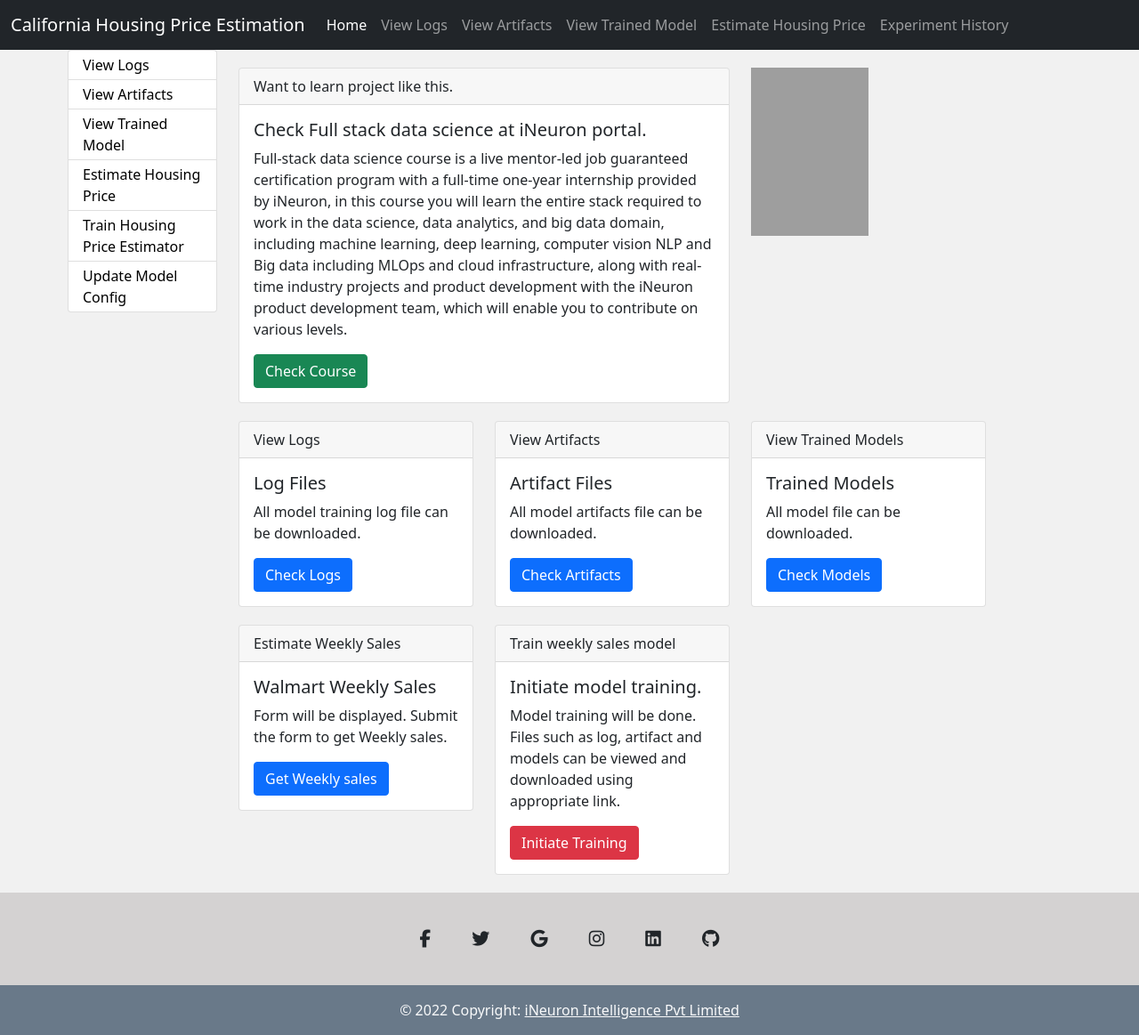
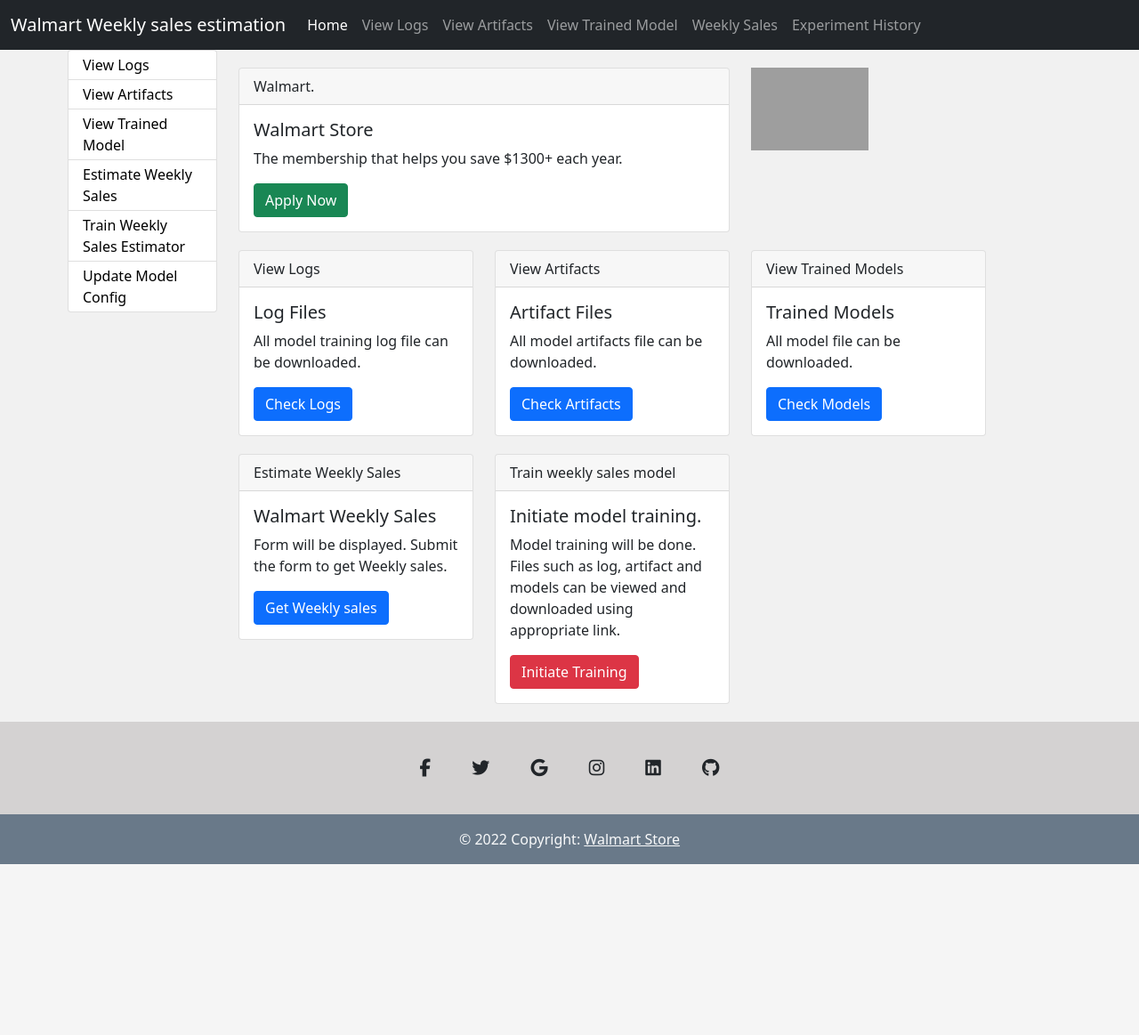
Before and after one commit to jjininu/store-sales-, a Flask app: page / in a window 1280 px wide. Shown: the whole page at 89% size. After the commit the page ends 971 px from the top, so only its background shows below. Run offline with Flask 2, Linux system fonts and the light colour scheme; some libraries are stand-ins or nearby versions; grey boxes are pictures that could not be loaded.

Commit message:
template update

```diff
--- a/app.py
+++ b/app.py
@@ -1,7 +1,7 @@
 from flask import Flask, request
 import sys
 
-import pip
+
 from weekly_sales.util.util import read_yaml_file, write_yaml_file
 from matplotlib.style import context
 from weekly_sales.logger import logging
--- a/requirements.txt
+++ b/requirements.txt
@@ -1,5 +1,5 @@
 numpy
-Flask
+flask
 gunicorn
 sklearn
 pandas
--- a/templates/header.html
+++ b/templates/header.html
@@ -57,7 +57,7 @@
                 aria-controls="navbarTogglerDemo03" aria-expanded="false" aria-label="Toggle navigation">
                 <span class="navbar-toggler-icon"></span>
             </button>
-            <a class="navbar-brand" href="/">California Housing Price Estimation</a>
+            <a class="navbar-brand" href="/">Walmart Weekly sales estimation</a>
             <div class="collapse navbar-collapse" id="navbarTogglerDemo03">
                 <ul class="navbar-nav me-auto mb-2 mb-lg-0">
                     <li class="nav-item">
@@ -73,7 +73,7 @@
                         <a class="nav-link {% if 'saved_models' in request.path %} active {% endif %}" href="/saved_models">View Trained Model</a>
                     </li>
                     <li class="nav-item">
-                        <a class="nav-link {% if 'predict' in request.path %} active {% endif %}" href="/predict">Estimate Housing Price</a>
+                        <a class="nav-link {% if 'predict' in request.path %} active {% endif %}" href="/predict">Weekly Sales</a>
                     </li>
                     <li class="nav-item">
                         <a class="nav-link {% if 'predict' in request.path %} active {% endif %}" href="/view_experiment_hist">Experiment History</a>
@@ -100,10 +100,10 @@
                     <a style=" text-decoration: none;color:black" href="/saved_models">View Trained Model</a>
                 </li>
                 <li class="list-group-item py-1 {% if 'predict' in request.path %} active {% endif %}">
-                    <a style=" text-decoration: none;color:black" href="/predict">Estimate Housing Price</a>
+                    <a style=" text-decoration: none;color:black" href="/predict">Estimate Weekly Sales</a>
                 </li>
                 <li class="list-group-item py-1 {% if 'train' in request.path %} active {% endif %}">
-                    <a style=" text-decoration: none;color:black" href="/train">Train Housing Price Estimator</a>
+                    <a style=" text-decoration: none;color:black" href="/train">Train Weekly Sales Estimator</a>
                 </li>
 
 
@@ -165,7 +165,7 @@
         <!-- Copyright -->
         <div class="text-center text-light p-3" style="background-color: rgba(3, 36, 67, 0.504);">
             © 2022 Copyright:
-            <a class="text-light" href="https://ineuron.ai/">iNeuron Intelligence Pvt Limited</a>
+            <a class="text-light" href="https://www.walmart.com//">Walmart Store</a>
         </div>
         <!-- Copyright -->
     </footer>
--- a/templates/index.html
+++ b/templates/index.html
@@ -14,13 +14,13 @@
             <div class="col-md-8">
         <div class="card">
             <div class="card-header">
-                Want to learn project like this.
+                Walmart.
             </div>
             <div class="card-body">
 
-                <h5 class="card-title">Check Full stack data science at iNeuron portal.</h5>
-                <p class="card-text">Full-stack data science course is a live mentor-led job guaranteed certification program with a full-time one-year internship provided by iNeuron, in this course you will learn the entire stack required to work in the data science, data analytics, and big data domain, including machine learning, deep learning, computer vision NLP and Big data including MLOps and cloud infrastructure, along with real-time industry projects and product development with the iNeuron product development team, which will enable you to contribute on various levels.</p>
-                <a class="btn btn-success" target="_blank" href="https://courses.ineuron.ai/Full-Stack-Data-Science-Bootcamp?campaign=affiliate&coupon_code=FZYHXMNX">Check Course</a>
+                <h5 class="card-title">Walmart Store</h5>
+                <p class="card-text">The membership that helps you save $1300+ each year.</p>
+                <a class="btn btn-success" target="_blank" href="https://www.walmart.com/plus?povid=wpl_pov_gm_ACQCombo4_Skinny&athcpid=3185f5dd-bfaa-4acb-99fd-759d8e1dbb55&athpgid=AthenaHomepageDesktop&athznid=athenaModuleZone&athmtid=AthenaWalmartPlusBanner&athtvid=3&athena=true&athstid=CS100&athguid=qj5o7qiAWsRyo_Bd-mmLoviMtZWFQDiTL9rE&athwpid=0X">Apply Now</a>
             </div>
         </div>
         </div>
```
